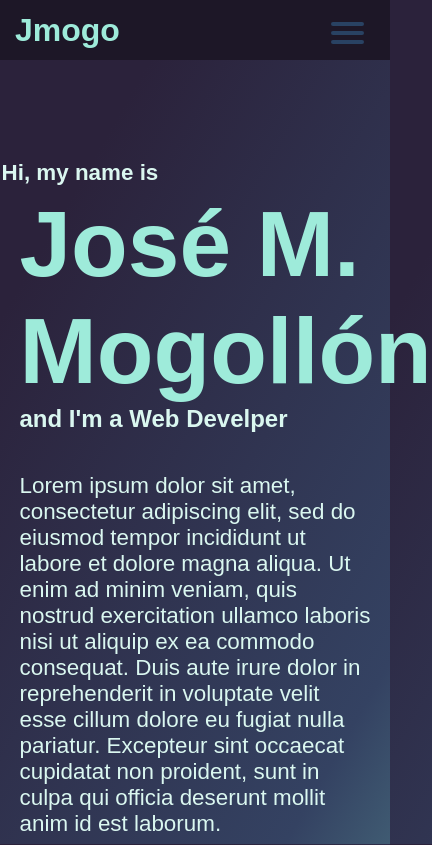
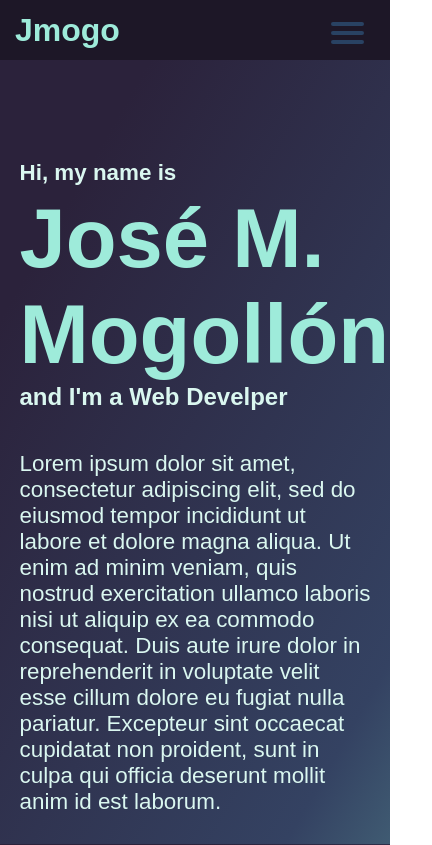
Before and after one commit to jm-mogo/portfolio, a plain HTML site: page index.html in a window 390 px wide. Shown: the top 845 px of the page, 432 px wide, since content can reach past the window. Drawn offline with Linux system fonts and the light colour scheme.

Commit message:
fixed some size isues with the mobile version

```diff
--- a/hero.css
+++ b/hero.css
@@ -32,16 +32,12 @@
         max-width: 90vw;
     }
     .hero p {
-        margin-left: -18px;
         font-size: 1.4rem;
         padding-bottom: 5px;
     }
 
     .hero h1 {
-        font-size: 5.8rem;
+        font-size: 5.2rem;
     }
 
-    .description-hero {
-        margin-left: 18px;
-    }
 }
--- a/projects.css
+++ b/projects.css
@@ -46,7 +46,6 @@
 }
 
 .project-image img {
-    height: 400px;
     width: 60vw;
     border-radius: 20px;
     box-shadow:  2px 6px 20px#181d27;
```
